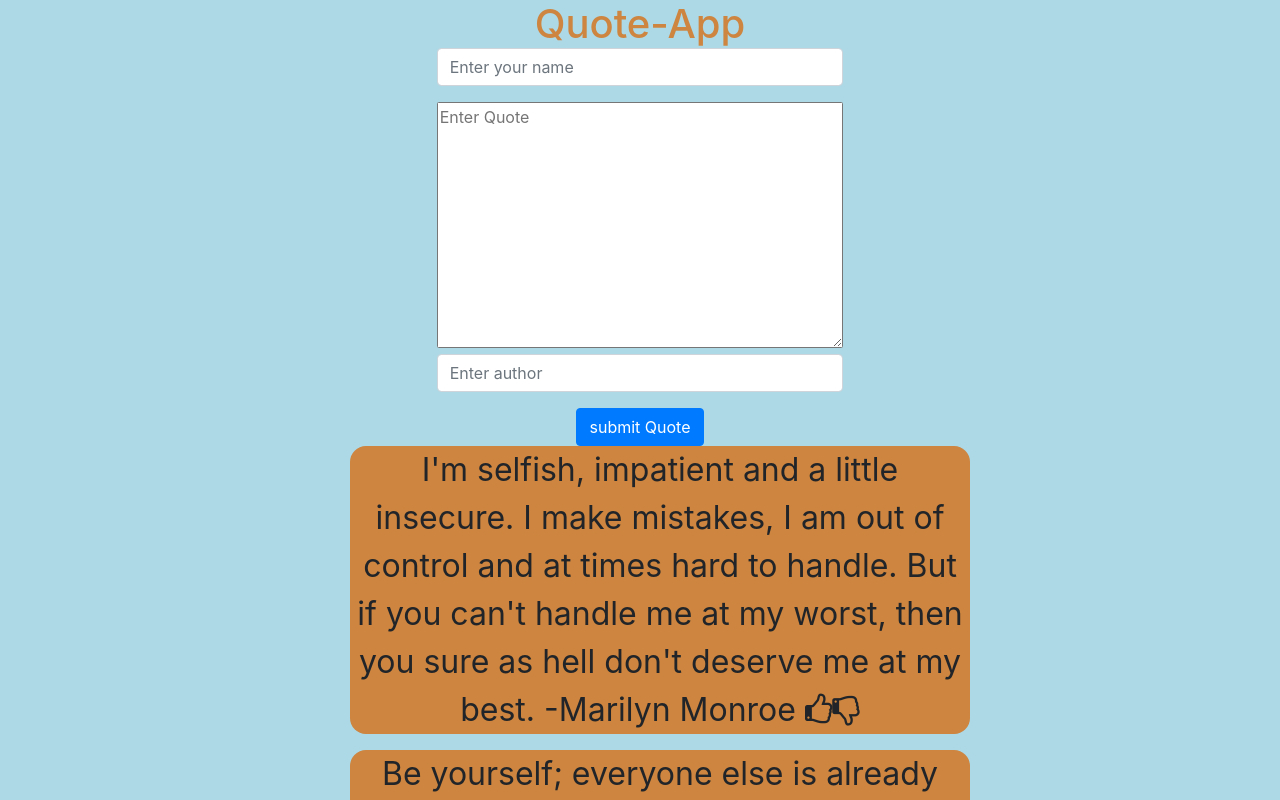
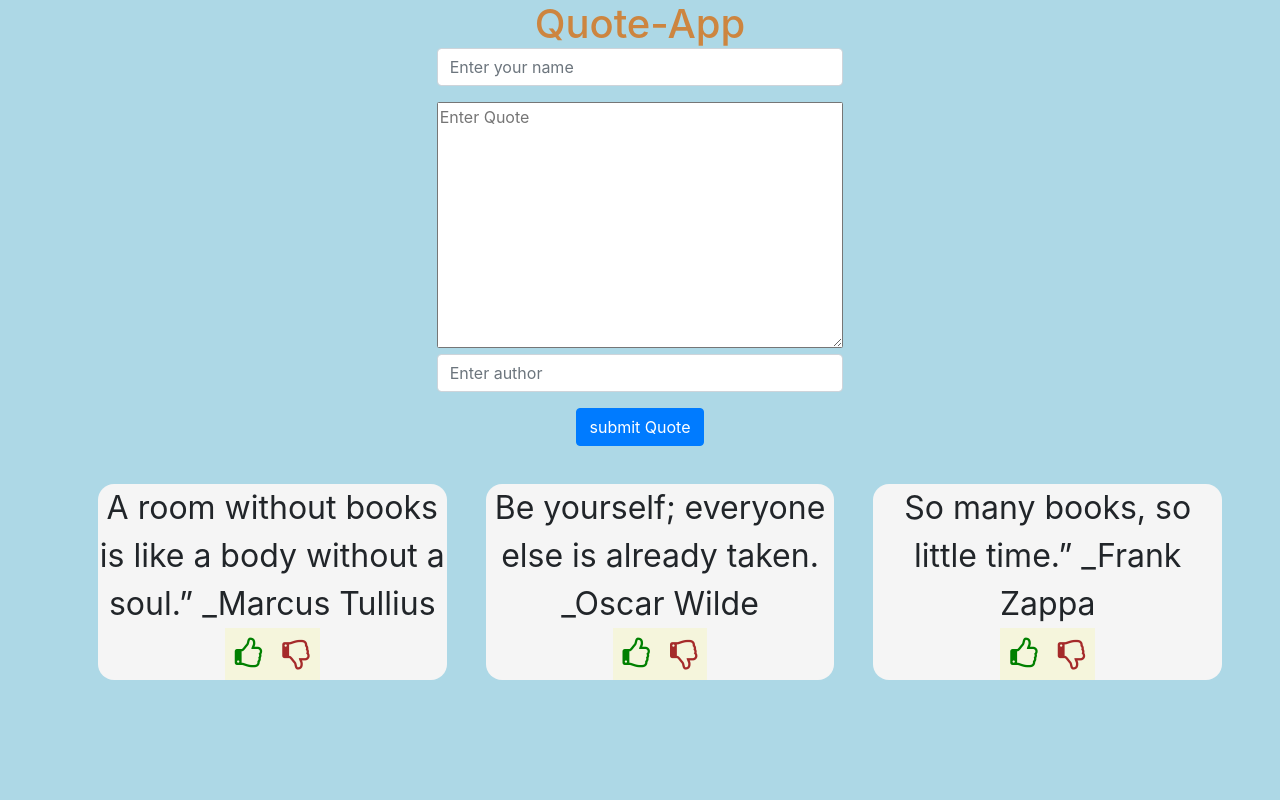
Before and after one commit to johnopana/Q-App, an Angular app: page / in a window 1280 px wide. Shown: the top 800 px of the page. Built offline with nearby package versions, Linux system fonts and the light colour scheme.

Commit message:
modified README.md

```diff
--- a/src/app/form/form.component.html
+++ b/src/app/form/form.component.html
@@ -21,6 +21,7 @@
     <button type="button" class="btn btn-primary m-auto d-block" >submit Quote
     </button>
 
+
   </form>
 </div>
 </div>
--- a/src/app/home/home.component.html
+++ /dev/null
@@ -1,4 +0,0 @@
-
-<div class="hom">
-<p>home works</p>
-</div>
--- a/src/app/quote.ts
+++ b/src/app/quote.ts
@@ -2,4 +2,5 @@ export class Quote {
   public quote: string;
   public publisher: string;
   public author: string;
+
 }
--- a/src/app/quotes/quotes.component.css
+++ b/src/app/quotes/quotes.component.css
@@ -1,5 +1,5 @@
-.container{
+/* .container{
     justify-content: center;
     background-color: bisque;
     font-size: 2em;
-}
+} */
--- a/src/app/quotes/quotes.component.html
+++ b/src/app/quotes/quotes.component.html
@@ -1,10 +1,12 @@
-<ul *ngFor="let quote of quotes">
-  <li>
+<ul class="">
+  <li *ngFor="let quote of quotes" class="">
     {{ quote.quote }}
-    -{{ quote.author }}
-    <i class="fa fa-thumbs-o-up" aria-hidden="true"></i>
-    <i class="fa fa-thumbs-o-down" aria-hidden="true"></i>
+    {{ quote.author }}
 
+    <div>
+    <i class="fa fa-thumbs-o-up like" aria-hidden="true"></i>
+    <i class="fa fa-thumbs-o-down dislike" aria-hidden="true"></i>
+  </div>
 
   </li>
 </ul>
--- a/src/app/quotes/quotes.component.ts
+++ b/src/app/quotes/quotes.component.ts
@@ -11,18 +11,22 @@ export class QuotesComponent implements OnInit {
 quotes : Quote [] = [
 
 { publisher:"John Opana",
-quote : `I'm selfish, impatient and a little insecure. I make mistakes, I am out of control and at times hard to handle. But if you can't handle me at my worst, then you sure as hell don\'t deserve me at my best.`,
-author :"Marilyn Monroe"
+quote : `A room without books is like a body without a soul.”
+`,
+author :"_Marcus Tullius"
 },
 {
 publisher :"John Opana",
 quote :`Be yourself; everyone else is already taken. `,
-author :"Oscar Wilde"
+author :"_Oscar Wilde"
 },
 {
   publisher :"John Opana",
-  quote :`Two things are infinite: the universe and human stupidity; and I'm not sure about the universe.`,
-  author :"Albert Einstein"
+  quote :`So many books, so little time.”
+  `,
+  author :"_Frank Zappa"
+
+
 }
 ]
 
--- a/src/styles.css
+++ b/src/styles.css
@@ -11,15 +11,39 @@ textarea {
   width: 100%;
   border-radius: 1.5px;
 }
-button{
-    text-align: center;
+button {
+  text-align: center;
 }
-li{
-    width: 50%;
-    background-color:peru;
-    text-align: center;
-    display: block;
-    font-size: 2em;
-    margin: 0 auto;
-    border-radius: 0.5em;
+
+ul {
+  display: flex;
+  justify-content: space-around;
+  margin: 3%;
+  list-style-type: none;
+  flex-wrap: wrap;
 }
+li {
+  /* width: 50%; */
+  background-color:whitesmoke;
+  text-align: center;
+  /* display: block; */
+  font-size: 2em;
+  /* margin: 0 auto; */
+  border-radius: 0.5em;
+  width: 30%;
+}
+
+.fa {
+  padding: 10px;
+  background-color: beige;
+}
+
+.like {
+  color: green;
+}
+.dislike {
+  color: brown;
+}
+
+li {
+}
```
Also changed, not shown: src/app/home/home.component.ts (deleted, +0 -15 lines), src/app/home/home.component.css (added), 2 other files (tests, documents, lock files or other folders).
